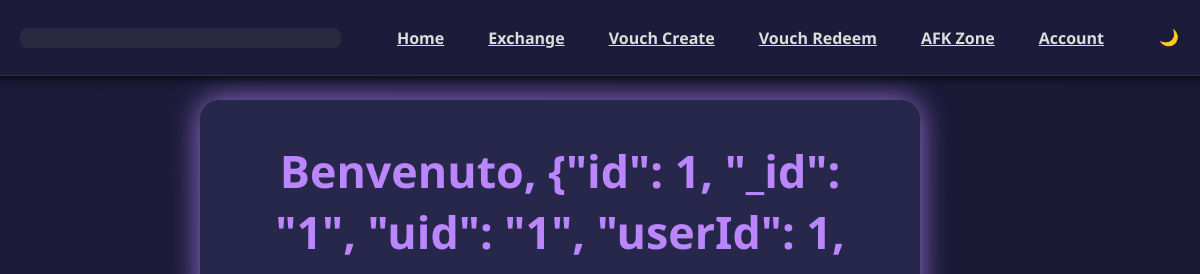
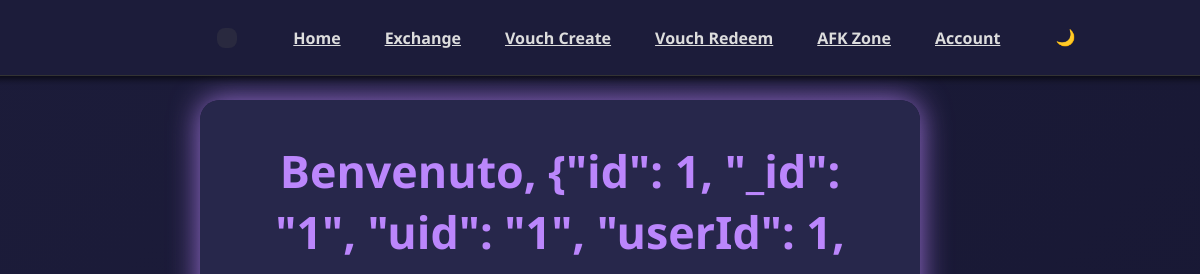
Before and after one commit to al3-0/crypto-simulator, a plain HTML site: page dashboard.html in a window 1280 px wide. Shown: the top 274 px of the page, 80-1280 px from the left. Drawn offline with Linux system fonts and the light colour scheme; no server answers; sample sign-in values are in the browser's storage.

Commit message:
Update dashboard.html

```diff
--- a/dashboard.html
+++ b/dashboard.html
@@ -138,17 +138,16 @@
   background: #1c1c3a;
   box-shadow: 0 2px 8px rgba(0,0,0,0.8);
   z-index: 1000;
-      display: flex;
-      justify-content: center;
 }
 .nav-container {
   max-width: 1200px;
-      width: 100%;
-      padding: 10px 20px;
+  margin: auto;
+  padding: 10px 30px;
   display: flex;
   align-items: center;
   justify-content: space-between;
 }
+
     .logo-link img.logo-img {
       height: 36px;
     }
```
Lines whose indentation alone changed are shown as unchanged.
